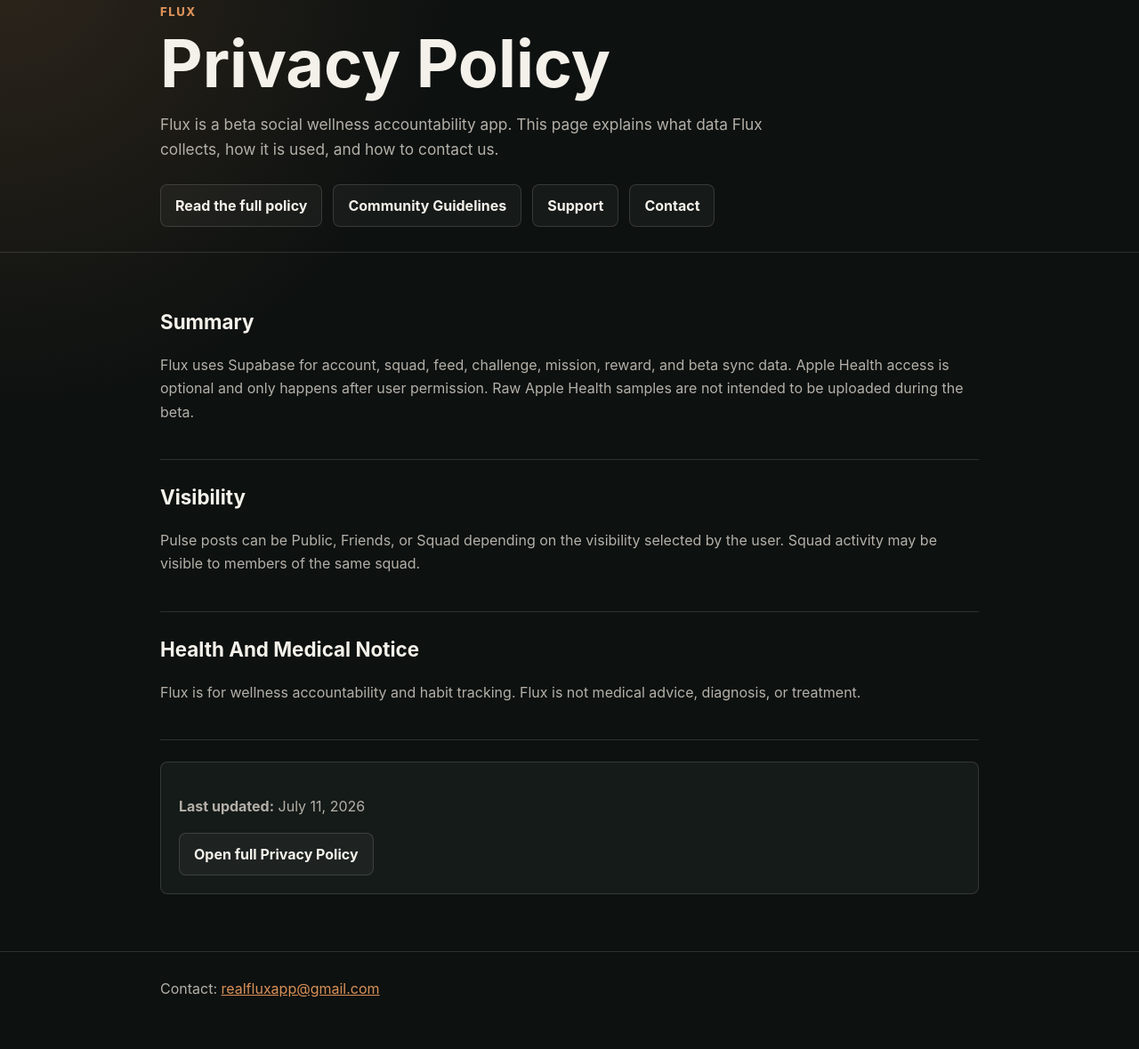
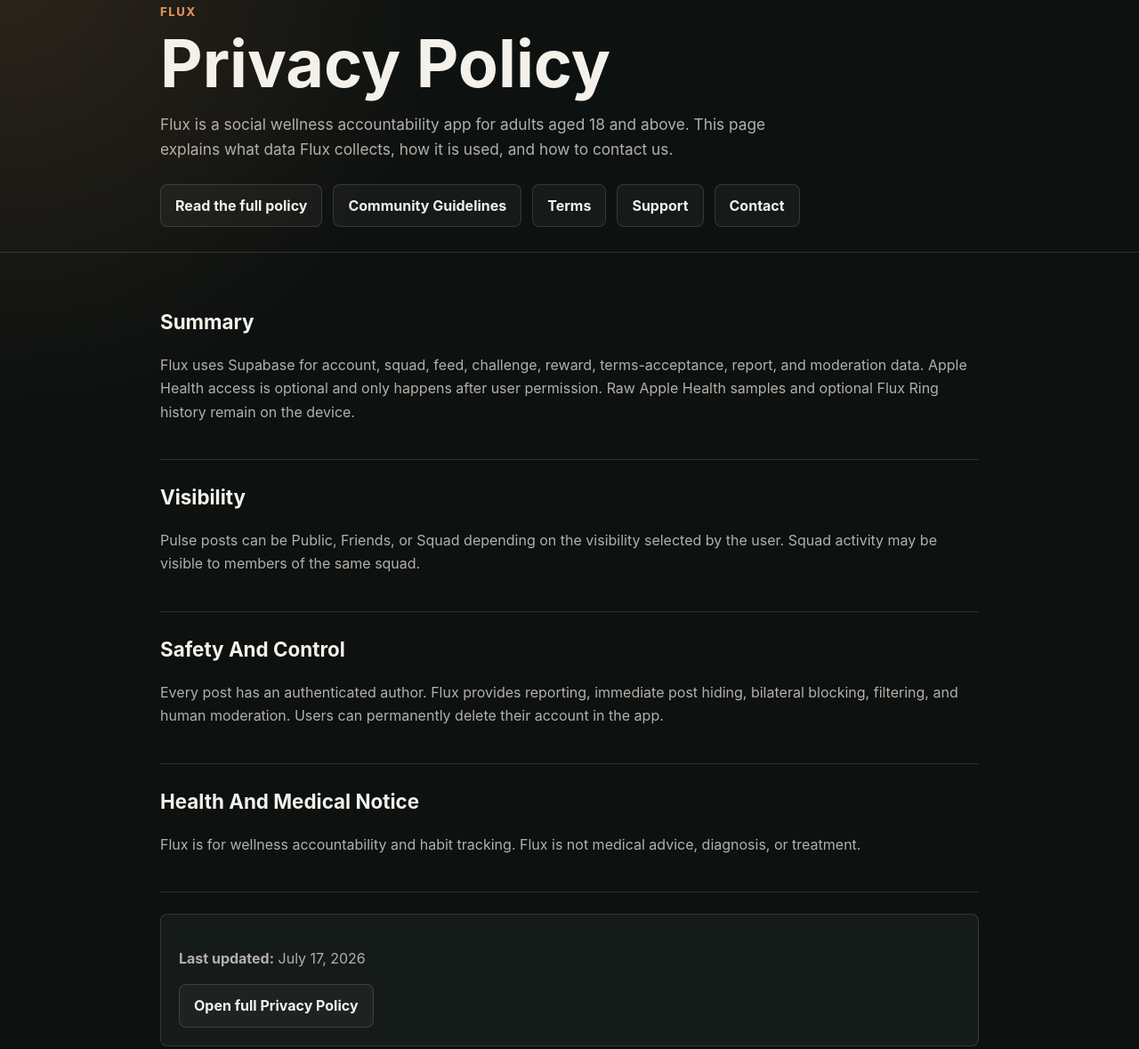
Before and after one commit to sappyscooper/flux-privacy-policy, a plain HTML site: page index.html in a window 1280 px wide. Shown: the part 53-1232 px from the top of the page at 89% size. Drawn offline with Linux system fonts and the light colour scheme.

Commit message:
Update Flux Build 9 index.html

```diff
--- a/index.html
+++ b/index.html
@@ -4,7 +4,7 @@
     <meta charset="utf-8">
     <meta name="viewport" content="width=device-width, initial-scale=1">
     <title>Flux Privacy Policy</title>
-    <meta name="description" content="Privacy Policy for Flux, a beta social wellness accountability iOS app.">
+    <meta name="description" content="Privacy Policy for Flux, a social wellness accountability iOS app for adults.">
     <link rel="stylesheet" href="styles.css">
 </head>
 <body>
@@ -12,10 +12,11 @@
         <div class="shell">
             <div class="brand">Flux</div>
             <h1>Privacy Policy</h1>
-            <p class="lede">Flux is a beta social wellness accountability app. This page explains what data Flux collects, how it is used, and how to contact us.</p>
+            <p class="lede">Flux is a social wellness accountability app for adults aged 18 and above. This page explains what data Flux collects, how it is used, and how to contact us.</p>
             <nav aria-label="Policy navigation">
                 <a href="privacy-policy.html">Read the full policy</a>
                 <a href="community-guidelines.html">Community Guidelines</a>
+                <a href="terms.html">Terms</a>
                 <a href="support.html">Support</a>
                 <a href="mailto:realfluxapp@gmail.com">Contact</a>
             </nav>
@@ -25,18 +26,22 @@
         <div class="shell">
             <section>
                 <h2>Summary</h2>
-                <p>Flux uses Supabase for account, squad, feed, challenge, mission, reward, and beta sync data. Apple Health access is optional and only happens after user permission. Raw Apple Health samples are not intended to be uploaded during the beta.</p>
+                <p>Flux uses Supabase for account, squad, feed, challenge, reward, terms-acceptance, report, and moderation data. Apple Health access is optional and only happens after user permission. Raw Apple Health samples and optional Flux Ring history remain on the device.</p>
             </section>
             <section>
                 <h2>Visibility</h2>
                 <p>Pulse posts can be Public, Friends, or Squad depending on the visibility selected by the user. Squad activity may be visible to members of the same squad.</p>
             </section>
             <section>
+                <h2>Safety And Control</h2>
+                <p>Every post has an authenticated author. Flux provides reporting, immediate post hiding, bilateral blocking, filtering, and human moderation. Users can permanently delete their account in the app.</p>
+            </section>
+            <section>
                 <h2>Health And Medical Notice</h2>
                 <p>Flux is for wellness accountability and habit tracking. Flux is not medical advice, diagnosis, or treatment.</p>
             </section>
             <div class="card">
-                <p><strong>Last updated:</strong> July 11, 2026</p>
+                <p><strong>Last updated:</strong> July 17, 2026</p>
                 <a class="button" href="privacy-policy.html">Open full Privacy Policy</a>
             </div>
         </div>
```
